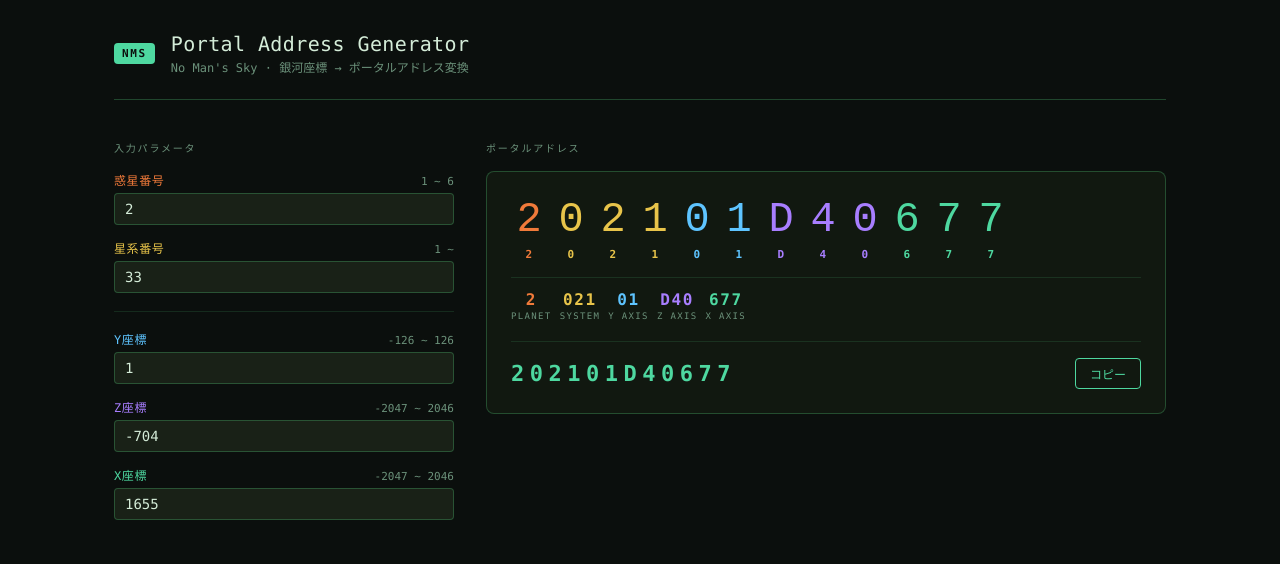
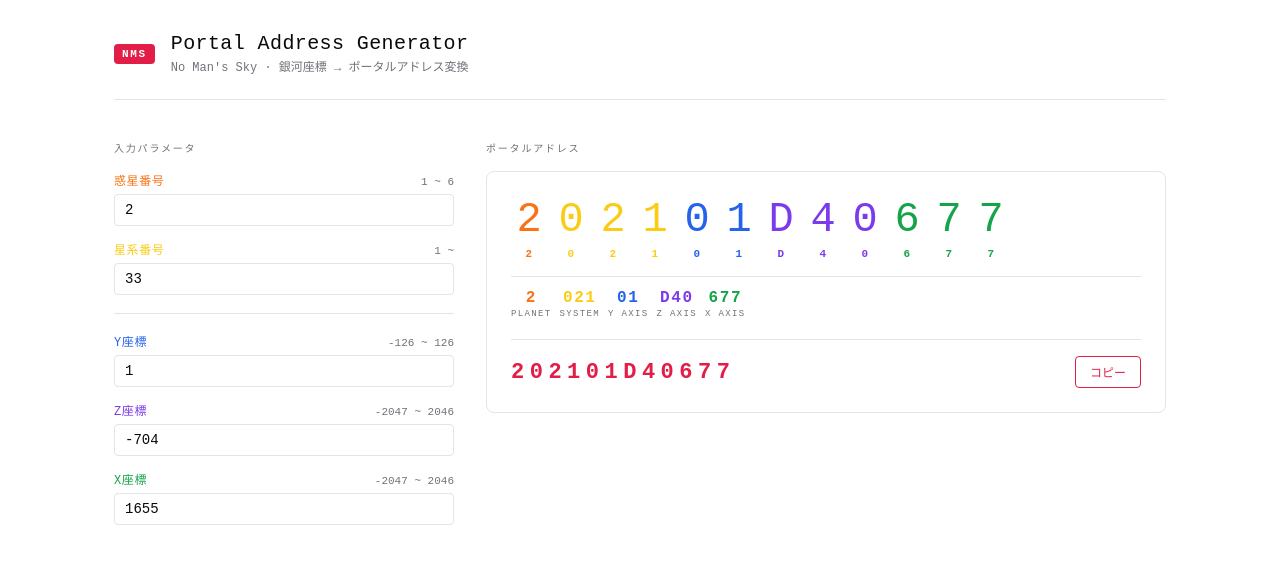
Before and after one commit to pithos-day/nms-portal-gen, a React (Vite) app: page / in a window 1280 px wide. Shown: the top 564 px of the page. Built offline with nearby package versions, Linux system fonts and the light colour scheme; a web font is replaced by a local one.

Commit message:
update index.css カラーテーマをshadcnで指定する形式に変更

```diff
--- a/src/App.css
+++ b/src/App.css
@@ -5,6 +5,11 @@
   padding: 2rem 1.5rem;
   max-width: 1100px;
   margin: 0 auto;
+  background: hsl(var(--background));
+
+  font-family: monospace;
+  color: hsl(var(--foreground));
+  -webkit-font-smoothing: antialiased;
 }
 
 .layout {
@@ -34,15 +39,15 @@
   gap: 1rem;
   margin-bottom: 2.5rem;
   padding-bottom: 1.5rem;
-  border-bottom: 0.5px solid var(--c-border2);
+  border-bottom: 0.5px solid hsl(var(--input));
 }
 
 .header-badge {
   font-size: 11px;
   font-weight: 600;
   letter-spacing: 0.15em;
-  color: var(--c-bg);
-  background: var(--c-x);
+  color: hsl(var(--background));
+  background: hsl(var(--primary));
   padding: 4px 8px;
   border-radius: 4px;
   flex-shrink: 0;
@@ -51,13 +56,13 @@
 .header-title {
   font-size: 20px;
   font-weight: 500;
-  color: var(--c-text);
+  color: hsl(var(--foreground));
   letter-spacing: 0.02em;
 }
 
 .header-sub {
   font-size: 12px;
-  color: var(--c-muted);
+  color: hsl(var(--muted-foreground));
   margin-top: 2px;
 }
 
@@ -66,13 +71,13 @@
 .section-title {
   font-size: 10px;
   letter-spacing: 0.18em;
-  color: var(--c-muted);
+  color: hsl(var(--muted-foreground));
   text-transform: uppercase;
   margin-bottom: 1rem;
 }
 
 .divider {
-  border-top: 0.5px solid var(--c-border);
+  border-top: 0.5px solid hsl(var(--border));
   margin: 4px 0;
 }
 
@@ -99,15 +104,15 @@
 
 .field-hint {
   font-size: 11px;
-  color: var(--c-muted);
+  color: hsl(var(--muted-foreground));
 }
 
 .field-input {
   width: 100%;
-  background: var(--c-surface2);
-  border: 0.5px solid var(--c-border2);
+  background: hsl(var(--popover));
+  border: 0.5px solid hsl(var(--input));
   border-radius: 4px;
-  color: var(--c-text);
+  color: hsl(var(--foreground));
   font-family: inherit;
   font-size: 14px;
   padding: 7px 10px;
@@ -116,17 +121,17 @@
 }
 
 .field-input:focus {
-  border-color: var(--c-x);
+  border-color: hsl(var(--primary));
 }
 
 .field-input.error {
-  border-color: #e85555;
+  border-color: hsl(var(--destructive));
 }
 
 .field-error {
   display: block;
   font-size: 11px;
-  color: #e85555;
+  color: hsl(var(--destructive));
   margin-top: 3px;
 }
 
@@ -134,29 +139,29 @@
 
 .info-box {
   margin-top: 1.5rem;
-  background: rgba(232, 85, 85, 0.06);
-  border: 0.5px solid rgba(232, 85, 85, 0.25);
+  background: color-mix(in srgb, hsl(var(--destructive)) 8%, transparent);
+  border: 0.5px solid color-mix(in srgb, hsl(var(--destructive)) 30%, transparent);
   border-radius: 6px;
   padding: 12px 14px;
 }
 
 .info-title {
   font-size: 11px;
-  color: #e85555;
+  color: hsl(var(--destructive));
   margin-bottom: 6px;
 }
 
 .info-text {
   font-size: 11px;
-  color: var(--c-muted);
+  color: hsl(var(--muted-foreground));
   line-height: 1.6;
 }
 
 /* ─── Portal Display ────────────────────────────────────────────────────────── */
 
 .portal-display {
-  background: var(--c-surface);
-  border: 0.5px solid var(--c-border2);
+  background: hsl(var(--card));
+  border: 0.5px solid hsl(var(--input));
   border-radius: 8px;
   padding: 1.5rem;
   margin-bottom: 1.5rem;
@@ -201,7 +206,7 @@
   flex-wrap: wrap;
   margin-bottom: 1.25rem;
   padding-top: 0.75rem;
-  border-top: 0.5px solid var(--c-border);
+  border-top: 0.5px solid hsl(var(--border));
 }
 
 .seg-label {
@@ -220,7 +225,7 @@
 .seg-name {
   font-size: 9px;
   letter-spacing: 0.15em;
-  color: var(--c-muted);
+  color: hsl(var(--muted-foreground));
 }
 
 .portal-copy {
@@ -228,14 +233,14 @@
   align-items: center;
   gap: 10px;
   padding-top: 1rem;
-  border-top: 0.5px solid var(--c-border);
+  border-top: 0.5px solid hsl(var(--border));
 }
 
 .portal-raw {
   font-size: 22px;
   font-weight: 600;
   letter-spacing: 0.25em;
-  color: var(--c-x);
+  color: hsl(var(--primary));
   flex: 1;
 }
 
@@ -244,15 +249,15 @@
   font-size: 12px;
   padding: 6px 14px;
   background: transparent;
-  border: 0.5px solid var(--c-x);
+  border: 0.5px solid hsl(var(--primary));
   border-radius: 4px;
-  color: var(--c-x);
+  color: hsl(var(--primary));
   cursor: pointer;
   transition: background 0.15s;
 }
 
 .copy-btn:hover {
-  background: rgba(78, 216, 160, 0.1);
+  background: color-mix(in srgb, hsl(var(--primary)) 12%, transparent);
 }
 
 .copy-btn:active {
@@ -262,26 +267,26 @@
 /* ─── Segment Colors ────────────────────────────────────────────────────────── */
 
 .seg-planet {
-  color: var(--c-planet);
+  color: hsl(var(--orange));
 }
 .seg-system {
-  color: var(--c-system);
+  color: hsl(var(--yellow));
 }
 .seg-y {
-  color: var(--c-y);
+  color: hsl(var(--blue));
 }
 .seg-z {
-  color: var(--c-z);
+  color: hsl(var(--violet));
 }
 .seg-x {
-  color: var(--c-x);
+  color: hsl(var(--green));
 }
 
 /* ─── Detail Table ──────────────────────────────────────────────────────────── */
 
 .coord-table {
-  background: var(--c-surface);
-  border: 0.5px solid var(--c-border);
+  background: hsl(var(--card));
+  border: 0.5px solid hsl(var(--border));
   border-radius: 8px;
   padding: 1.25rem;
 }
@@ -296,16 +301,16 @@
   text-align: left;
   font-size: 10px;
   letter-spacing: 0.12em;
-  color: var(--c-muted);
+  color: hsl(var(--muted-foreground));
   padding-bottom: 8px;
-  border-bottom: 0.5px solid var(--c-border);
+  border-bottom: 0.5px solid hsl(var(--border));
   font-weight: 400;
 }
 
 .detail-table td {
   padding: 8px 0;
-  border-bottom: 0.5px solid var(--c-border);
-  color: var(--c-text);
+  border-bottom: 0.5px solid hsl(var(--border));
+  color: hsl(var(--foreground));
 }
 
 .detail-table tr:last-child td {
--- /dev/null
+++ b/src/global/reset.css
@@ -0,0 +1,9 @@
+@layer reset {
+  *,
+  *::before,
+  *::after {
+    box-sizing: border-box;
+    margin: 0;
+    padding: 0;
+  }
+}
--- a/src/index.css
+++ b/src/index.css
@@ -1,37 +1,8 @@
-/* ─── CSS Variables & Global Reset ─────────────────────────────────────────── */
-
-:root {
-  --c-bg: #0b0f0d;
-  --c-surface: #111810;
-  --c-surface2: #192117;
-  --c-border: rgba(80, 200, 120, 0.15);
-  --c-border2: rgba(80, 200, 120, 0.3);
-  --c-text: #d4ecd8;
-  --c-muted: #6b917a;
-  --c-planet: #f07a3a;
-  --c-system: #e8c44a;
-  --c-y: #5ec4ff;
-  --c-z: #a87eff;
-  --c-x: #4ed8a0;
-}
-
-*,
-*::before,
-*::after {
-  box-sizing: border-box;
-  margin: 0;
-  padding: 0;
-}
-
-html,
-body,
-#root {
-  height: 100%;
-  background: var(--c-bg);
-}
+@import "./global/reset.css";
+@import "./theme/shadcn.css";
+@import "./theme/index.css";
 
 body {
-  font-family: "SF Mono", "Fira Code", "Consolas", monospace;
-  color: var(--c-text);
-  -webkit-font-smoothing: antialiased;
+  background: hsl(var(--background));
+  color: hsl(var(--foreground));
 }
--- /dev/null
+++ b/src/theme/index.css
@@ -0,0 +1,33 @@
+:root {
+  --green: 142.1 76.2% 36.3%;
+  --green-foreground: 355.7 100% 97.3%;
+
+  --orange: 24.6 95% 53.1%;
+  --orange-foreground: 60 9.1% 97.8%;
+
+  --blue: 221.2 83.2% 53.3%;
+  --blue-foreground: 210 40% 98%;
+
+  --yellow: 47.9 95.8% 53.1%;
+  --yellow-foreground: 26 83.3% 14.1%;
+
+  --violet: 262.1 83.3% 57.8%;
+  --violet-foreground: 210 20% 98%;
+}
+
+.dark {
+  --green: 142.1 70.6% 45.3%;
+  --green-foreground: 144.9 80.4% 10%;
+
+  --orange: 20.5 90.2% 48.2%;
+  --orange-foreground: 60 9.1% 97.8%;
+
+  --blue: 217.2 91.2% 59.8%;
+  --blue-foreground: 222.2 47.4% 11.2%;
+
+  --yellow: 47.9 95.8% 53.1%;
+  --yellow-foreground: 26 83.3% 14.1%;
+
+  --violet: 263.4 70% 50.4%;
+  --violet-foreground: 210 20% 98%;
+}
--- /dev/null
+++ b/src/theme/shadcn.css
@@ -0,0 +1,46 @@
+@layer base {
+  :root {
+    --background: 0 0% 100%;
+    --foreground: 240 10% 3.9%;
+    --card: 0 0% 100%;
+    --card-foreground: 240 10% 3.9%;
+    --popover: 0 0% 100%;
+    --popover-foreground: 240 10% 3.9%;
+    --primary: 346.8 77.2% 49.8%;
+    --primary-foreground: 355.7 100% 97.3%;
+    --secondary: 240 4.8% 95.9%;
+    --secondary-foreground: 240 5.9% 10%;
+    --muted: 240 4.8% 95.9%;
+    --muted-foreground: 240 3.8% 46.1%;
+    --accent: 240 4.8% 95.9%;
+    --accent-foreground: 240 5.9% 10%;
+    --destructive: 0 84.2% 60.2%;
+    --destructive-foreground: 0 0% 98%;
+    --border: 240 5.9% 90%;
+    --input: 240 5.9% 90%;
+    --ring: 346.8 77.2% 49.8%;
+    --radius: 0.5rem;
+  }
+
+  .dark {
+    --background: 20 14.3% 4.1%;
+    --foreground: 0 0% 95%;
+    --card: 24 9.8% 10%;
+    --card-foreground: 0 0% 95%;
+    --popover: 0 0% 9%;
+    --popover-foreground: 0 0% 95%;
+    --primary: 346.8 77.2% 49.8%;
+    --primary-foreground: 355.7 100% 97.3%;
+    --secondary: 240 3.7% 15.9%;
+    --secondary-foreground: 0 0% 98%;
+    --muted: 0 0% 15%;
+    --muted-foreground: 240 5% 64.9%;
+    --accent: 12 6.5% 15.1%;
+    --accent-foreground: 0 0% 98%;
+    --destructive: 0 62.8% 30.6%;
+    --destructive-foreground: 0 85.7% 97.3%;
+    --border: 240 3.7% 15.9%;
+    --input: 240 3.7% 15.9%;
+    --ring: 346.8 77.2% 49.8%;
+  }
+}
```
